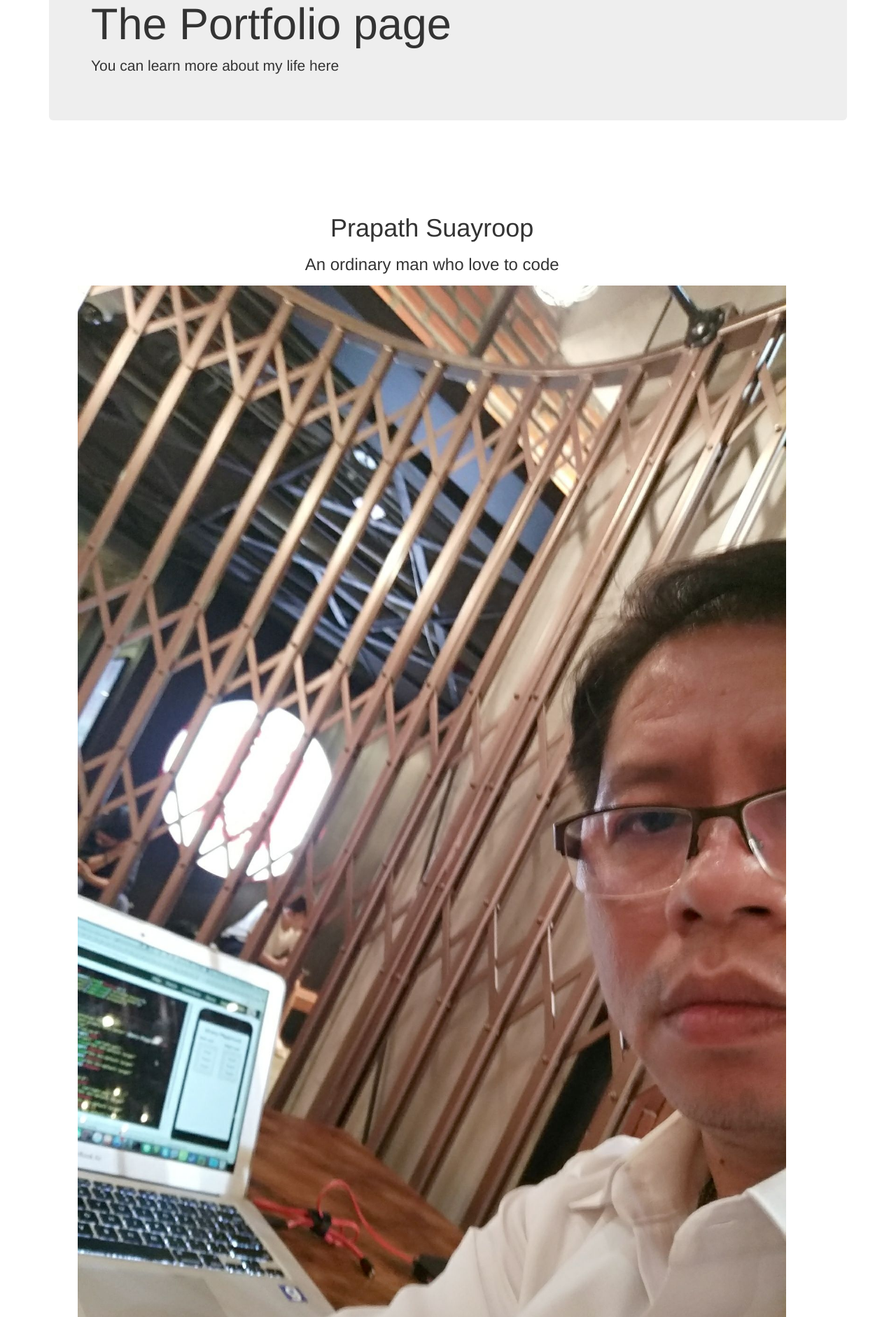
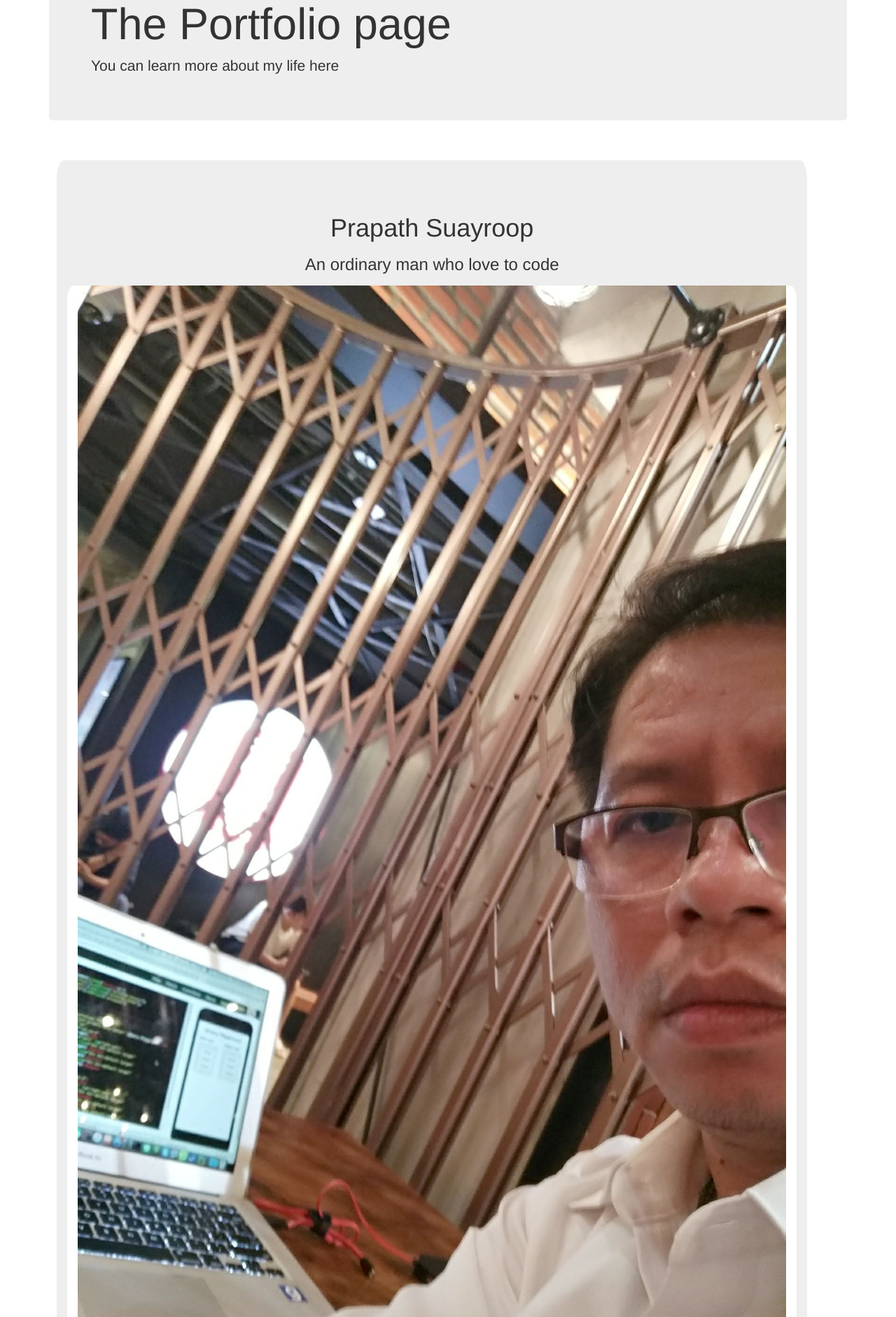
Before and after one commit to ASPeXP/my-project, a Flask app: page /portfolio in a window 1280 px wide. Shown: the part 108-1990 px from the top of the page at 70% size. Run offline with Flask 2, Linux system fonts and the light colour scheme; some libraries are stand-ins or nearby versions.

Commit message:
Update color in css file to name and hex value instead of SCSS

```diff
--- a/app/static/js/myscript.js
+++ b/app/static/js/myscript.js
@@ -1,3 +1,5 @@
 $(document).ready(function(){
     $("#banner").addClass("animated shake");
 });
+
+document.getElementsByTagName("h1")[0].style.fontSize = "80px";
--- a/app/static/style/style.css
+++ b/app/static/style/style.css
@@ -36,16 +36,15 @@
 			margin: 5px;
 		}
 
-$gray: #EEEEEE;
-$white: #FFFFFF;
+
 
 body {
-  background-color: $white;
+  background-color: white;
 
 }
 
 #main-div {
-  background-color: $gray;
+  background-color:  #EEEEEE;
    margin: 5% 5% 5% 1%;
   padding-top: 5%;
   border-radius: 1%;
@@ -56,7 +55,7 @@ hr {
   margin-right: 5%;
 }
 .big_image{
-  background-color: $white;
+  background-color: white;
   align: center;
   margin: 1.5% 3% 3% 3%;
   border-radius: 1%;
```
